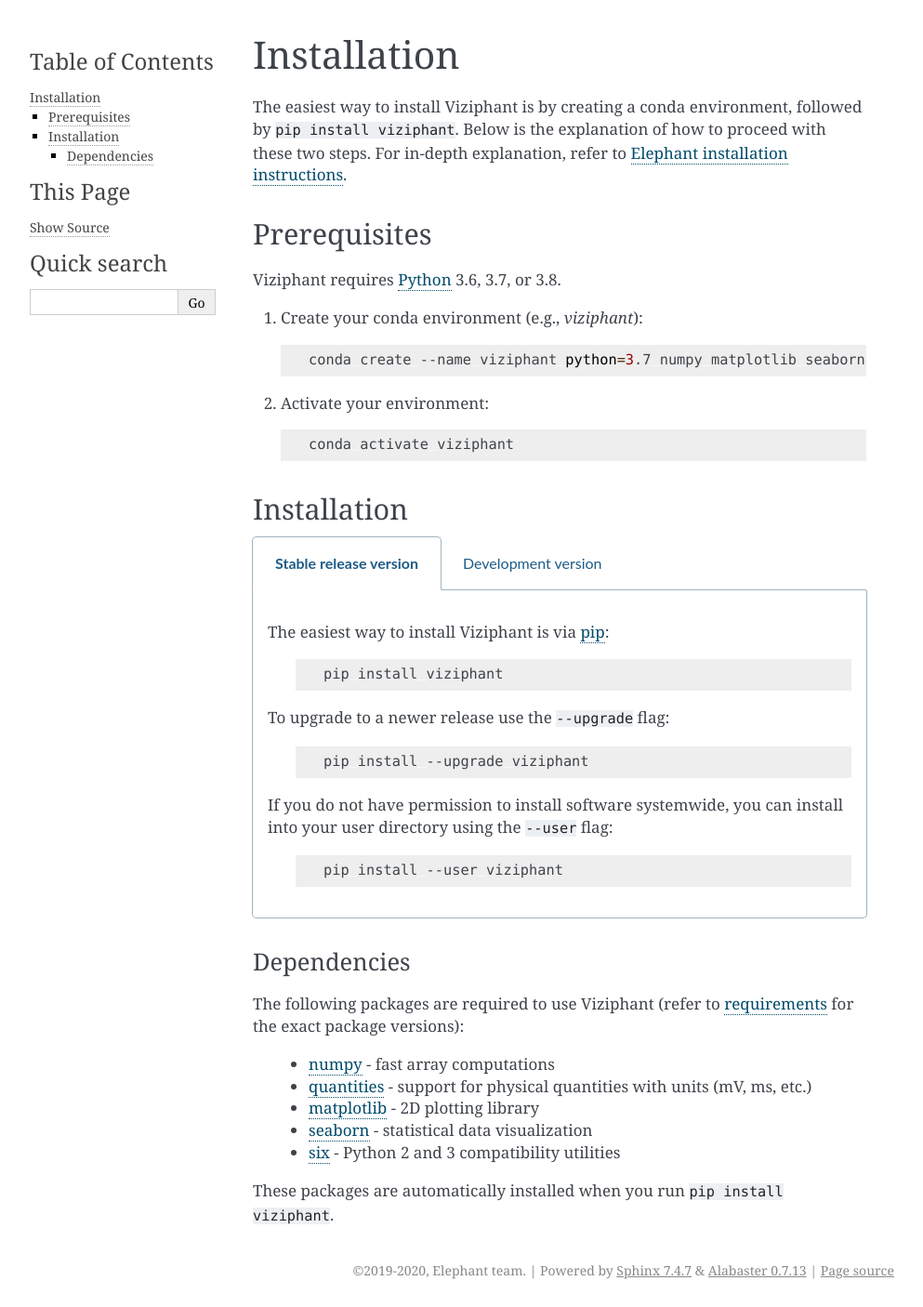
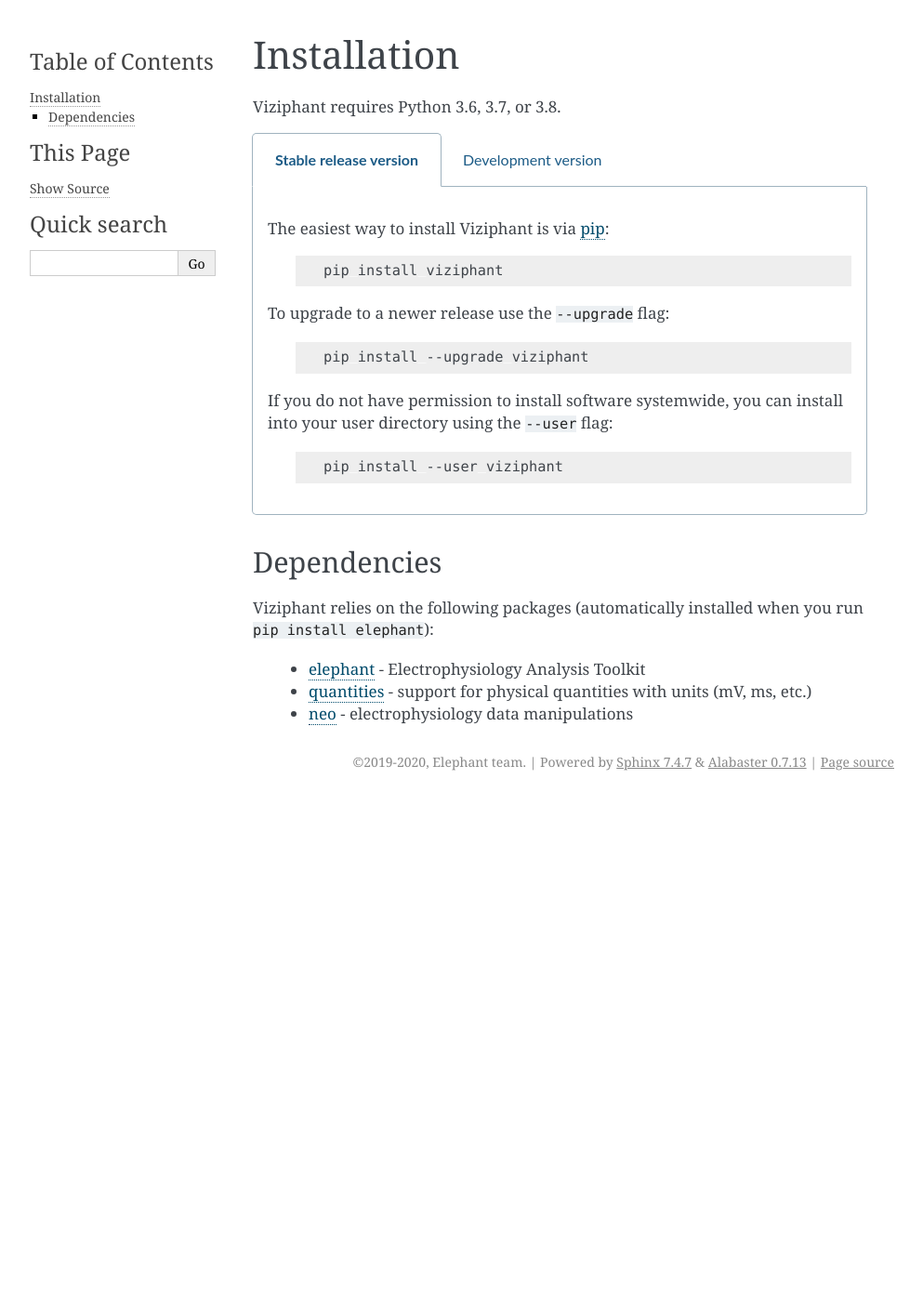
Before and after one commit to INM-6/viziphant, a Sphinx documentation site: the page built from doc/install.rst, in a window 1280 px wide. Shown: the whole page at 93% size, without its empty margins (148-1141 px from the left). Built offline with Sphinx 7.4.7, drawn with Linux system fonts in a browser that asks for light colours; formulas are drawn with MathJax 3; after the commit the page ends 900 px from its top, so only the background shows below that.

Commit message:
simplified installation

```diff
--- a/doc/install.rst
+++ b/doc/install.rst
@@ -4,39 +4,14 @@
 Installation
 ************
 
-The easiest way to install Viziphant is by creating a conda environment,
-followed by ``pip install viziphant``. Below is the explanation of how to
-proceed with these two steps. For in-depth explanation, refer to
-`Elephant installation instructions <https://elephant.readthedocs.io/en/latest/install.html>`_.
-
-
-Prerequisites
-=============
-
-Viziphant requires Python_ 3.6, 3.7, or 3.8.
-
-1. Create your conda environment (e.g., `viziphant`):
-
-   .. code-block:: sh
-
-      conda create --name viziphant python=3.7 numpy matplotlib seaborn
-
-2. Activate your environment:
-
-   .. code-block:: sh
-
-      conda activate viziphant
-
-
-Installation
-============
+Viziphant requires Python 3.6, 3.7, or 3.8.
 
 .. tabs::
 
-
     .. tab:: Stable release version
 
-        The easiest way to install Viziphant is via pip_:
+        The easiest way to install Viziphant is via `pip
+        <http://pypi.python.org/pypi/pip>`_:
 
            .. code-block:: sh
 
@@ -81,27 +56,9 @@
 Dependencies
 ------------
 
-The following packages are required to use Viziphant (refer to requirements_ for the exact package versions):
+Viziphant relies on the following packages (automatically installed when you
+run ``pip install elephant``):
 
-    * numpy_ - fast array computations
-    * quantities_ - support for physical quantities with units (mV, ms, etc.)
-    * matplotlib_ - 2D plotting library
-    * seaborn_ - statistical data visualization
-    * six_ - Python 2 and 3 compatibility utilities
-
-These packages are automatically installed when you run ``pip install viziphant``.
-
-
-.. _`Python`: http://python.org/
-.. _`numpy`: http://www.numpy.org/
-.. _`quantities`: http://pypi.python.org/pypi/quantities
-.. _matplotlib: https://matplotlib.org/
-.. _seaborn: https://seaborn.pydata.org/
-.. _`neo`: http://pypi.python.org/pypi/neo
-.. _`pip`: http://pypi.python.org/pypi/pip
-.. _Anaconda: https://docs.anaconda.com/anaconda/install/
-.. _`Conda environment`: https://docs.conda.io/projects/conda/en/latest/user-guide/tasks/manage-environments.html
-.. _`tqdm`: https://pypi.org/project/tqdm/
-.. _`six`: https://pypi.org/project/six/
-.. _requirements: https://github.com/INM-6/viziphant/blob/master/requirements/requirements.txt
-.. _PyPI: https://pypi.org/
+    * `elephant <https://pypi.org/project/elephant/>`_ - Electrophysiology Analysis Toolkit
+    * `quantities <http://pypi.python.org/pypi/quantities>`_ - support for physical quantities with units (mV, ms, etc.)
+    * `neo <http://pypi.python.org/pypi/neo>`_ - electrophysiology data manipulations
```
